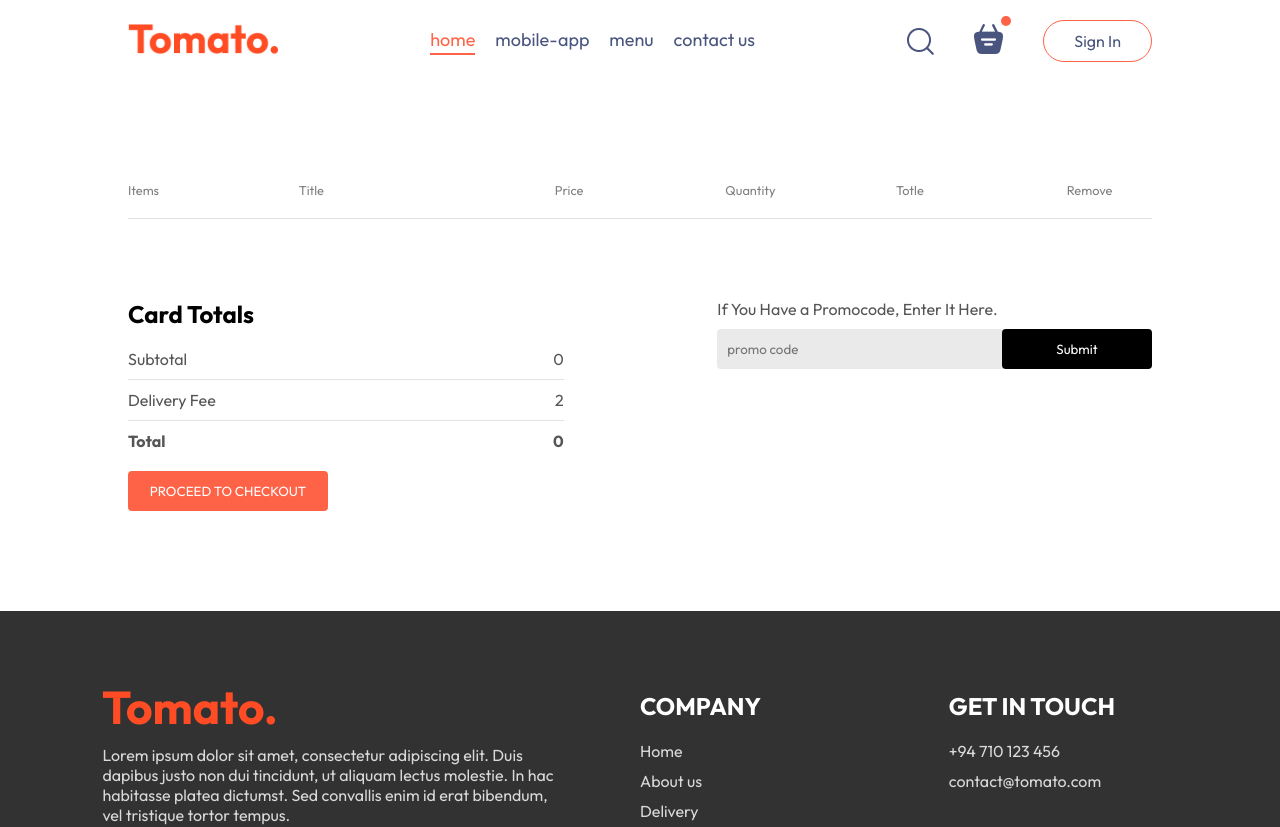
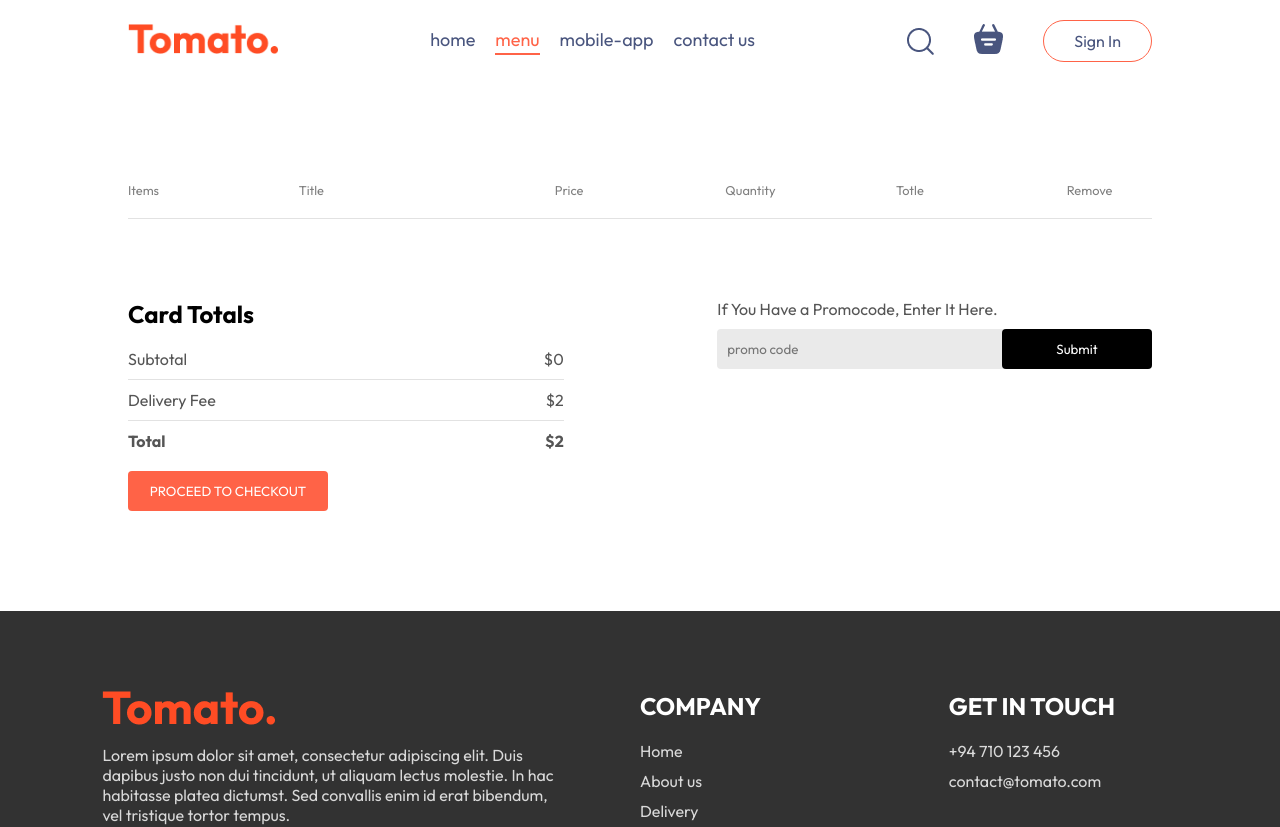
Before and after one commit to hasharas/Food-Delivery-app, a React (Vite) app in the folder frontend/: page /card in a window 1280 px wide. Shown: the top 827 px of the page. Built offline with nearby package versions, Linux system fonts and the light colour scheme.

Commit message:
complete pay option style and style part

```diff
--- a/frontend/src/components/Navbar/Navbar.jsx
+++ b/frontend/src/components/Navbar/Navbar.jsx
@@ -1,31 +1,64 @@
-import React, { useState } from 'react';
+import React, { useContext, useState } from "react";
 import "./Navbar.css";
-import { assets } from '../../assets/assets';
-import { Link } from 'react-router-dom';
+import { assets } from "../../assets/assets";
+import { Link } from "react-router-dom";
+import { StoreContext } from "../../context/StoreContext";
 
-const Navbar = ({setShowLogin}) => {
+const Navbar = ({ setShowLogin }) => {
+  const [menu, setMenu] = useState("menu");
 
-      const [menu, setMenu] = useState("home");
+  const { getTotalCardAmount } = useContext(StoreContext);
 
   return (
-    <div className='navbar'>
-      <Link to={'/'} > <img src={assets.logo} alt="" className="logo" /></Link>
+    <div className="navbar">
+      <Link to={"/"}>
+        {" "}
+        <img src={assets.logo} alt="" className="logo" />
+      </Link>
       <ul className="navbar-menu">
-                <Link to='/' onClick={ () => setMenu("home")} className={menu==="home" ? "active" : ""}>home</Link>
-                <a href='#app-download' onClick={ () => setMenu("mobile-app")} className={menu==="mobile-app" ? "active" : ""}>mobile-app</a>
-                <a href='#explore-menu' onClick={ () => setMenu("menu")} className={menu==="menu" ? "active" : ""}>menu</a>
-                <a href='#footer' onClick={ () => setMenu("contact-us")} className={menu==="contact-us" ? "active" : ""}>contact us</a>
+        <Link
+          to="/"
+          onClick={() => setMenu("home")}
+          className={menu === "home" ? "active" : ""}
+        >
+          home
+        </Link>
+        <a
+          href="#explore-menu"
+          onClick={() => setMenu("menu")}
+          className={menu === "menu" ? "active" : ""}
+        >
+          menu
+        </a>
+        <a
+          href="#app-download"
+          onClick={() => setMenu("mobile-app")}
+          className={menu === "mobile-app" ? "active" : ""}
+        >
+          mobile-app
+        </a>
+
+        <a
+          href="#footer"
+          onClick={() => setMenu("contact-us")}
+          className={menu === "contact-us" ? "active" : ""}
+        >
+          contact us
+        </a>
       </ul>
       <div className="navbar-right">
         <img src={assets.search_icon} alt="" />
         <div className="navbar-search-icon">
-                 <Link to='/card'> <img src={assets.basket_icon} alt="" /> </Link>
-                  <div className="dot"></div>
+          <Link to="/card">
+            {" "}
+            <img src={assets.basket_icon} alt="" />{" "}
+          </Link>
+          <div className={getTotalCardAmount() === 0 ? "" : "dot"}></div>
         </div>
         <button onClick={() => setShowLogin(true)}>Sign In</button>
       </div>
     </div>
   );
-}
+};
 
 export default Navbar;
--- a/frontend/src/context/StoreContext.jsx
+++ b/frontend/src/context/StoreContext.jsx
@@ -4,26 +4,31 @@ import { food_list } from "../assets/assets";
 export const StoreContext = createContext(null);
 
 const StoreContextProvider = (props) => {
-
-      const [CardItems,setCardItems] = useState({});
+  const [CardItems, setCardItems] = useState({});
 
   const addToCard = (itemId) => {
     if (!CardItems[itemId]) {
-                  setCardItems((prev) =>({...prev,[itemId]:1}))
+      setCardItems((prev) => ({ ...prev, [itemId]: 1 }));
+    } else {
+      setCardItems((prev) => ({ ...prev, [itemId]: prev[itemId] + 1 }));
     }
-            else{
-                  setCardItems((prev) =>({...prev,[itemId]:prev[itemId]+1}))
+  };
+
+  const removeFromCard = (itemId) => {
+    setCardItems((prev) => ({ ...prev, [itemId]: prev[itemId] - 1 }));
+  };
+
+  const getTotalCardAmount = () => {
+    let totleAmount = 0;
+
+    for (const item in CardItems) {
+      if (CardItems[item] > 0) {
+        let itemInfo = food_list.find((Product) => Product._id === item);
+        totleAmount += itemInfo.price * CardItems[item];
       }
     }
-
-      const removeFromCard = (itemId) => {
-            setCardItems((prev) => ({...prev,[itemId]:prev[itemId]-1}))
-      }
-
-      useEffect(()=>{
-            console.log(CardItems);
-      },[CardItems]);
-
+    return totleAmount;
+  };
 
   const contextValue = {
     food_list,
@@ -31,13 +36,14 @@ const StoreContextProvider = (props) => {
     setCardItems,
     addToCard,
     removeFromCard,
-            }
+    getTotalCardAmount,
+  };
 
-            return(
+  return (
     <StoreContext.Provider value={contextValue}>
       {props.children}
     </StoreContext.Provider>
   );
-}
+};
 
-export default StoreContextProvider
+export default StoreContextProvider;
--- a/frontend/src/pages/Card/Card.jsx
+++ b/frontend/src/pages/Card/Card.jsx
@@ -3,7 +3,8 @@ import React, { useContext } from "react";
 import { StoreContext } from "../../context/StoreContext";
 
 const Card = () => {
-  const { CardItems, food_list, removeFromCard } = useContext(StoreContext);
+  const { CardItems, food_list, removeFromCard, getTotalCardAmount } =
+    useContext(StoreContext);
 
   return (
     <div className="card">
@@ -45,17 +46,17 @@ const Card = () => {
           <div>
             <div className="card-totlal-details">
               <p>Subtotal</p>
-              <p>{0}</p>
+              <p>${getTotalCardAmount()}</p>
             </div>
             <hr />
             <div className="card-totlal-details">
               <p>Delivery Fee</p>
-              <p>{2}</p>
+              <p>${2}</p>
             </div>
             <hr />
             <div className="card-totlal-details">
               <b>Total</b>
-              <b>{0}</b>
+              <b>${getTotalCardAmount() + 2}</b>
             </div>
           </div>
           <button>PROCEED TO CHECKOUT</button>
```
Lines whose indentation alone changed are shown as unchanged.
